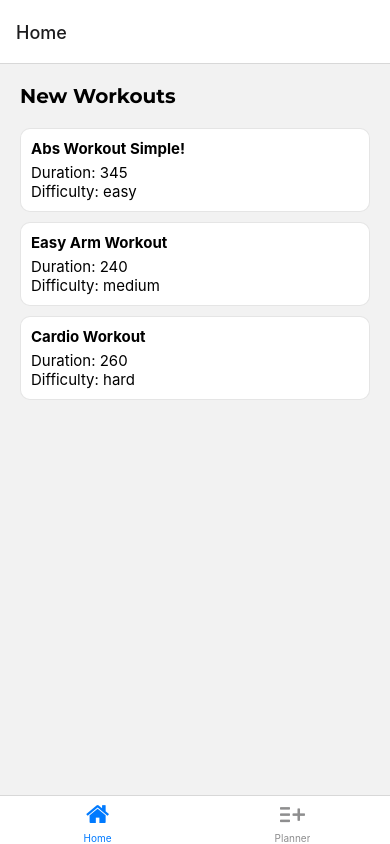
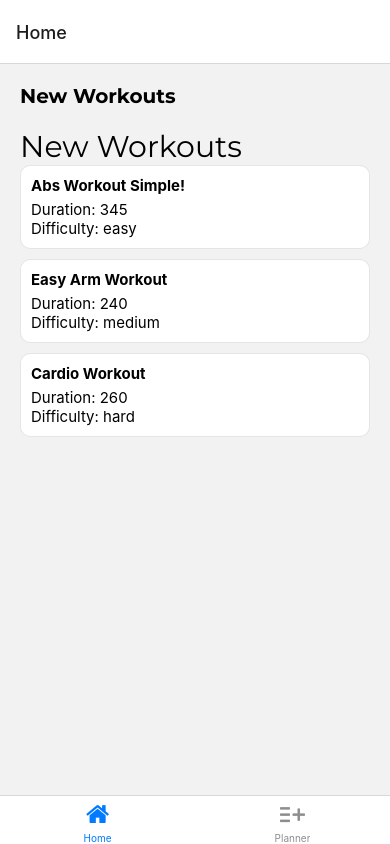
Before and after one commit to matan3sh/WorkoutApp, a React Native app: screen /Home in a window 390 px wide. Built offline with nearby package versions, Linux system fonts and the light colour scheme.

Commit message:
Fix children types in custom text component

```diff
--- /dev/null
+++ b/components/styled/MontserratText.tsx
@@ -0,0 +1,7 @@
+import { Text } from "react-native";
+
+export function MontserratText(props: Text["props"]) {
+  return (
+    <Text {...props} style={[props.style, { fontFamily: "montserrat" }]} />
+  );
+}
--- a/screens/HomeScreen.tsx
+++ b/screens/HomeScreen.tsx
@@ -1,15 +1,17 @@
 import { View, StyleSheet, FlatList, Text } from "react-native";
 import { NativeStackHeaderProps } from "@react-navigation/native-stack";
 
+import { MontserratText } from "../components/styled/MontserratText";
 import WorkoutItem from "../components/WorkoutItem";
 
+import { Workout } from "../types/data";
 import data from "../data.json";
-import { Workout } from "../types/data";
 
 export default function HomeScreen({ navigation }: NativeStackHeaderProps) {
   return (
     <View style={styles.container}>
       <Text style={styles.header}>New Workouts</Text>
+      <MontserratText style={{ fontSize: 30 }}>New Workouts</MontserratText>
       <FlatList
         data={data as Workout[]}
         renderItem={WorkoutItem}
@@ -27,7 +29,6 @@ const styles = StyleSheet.create({
   header: {
     fontSize: 20,
     marginBottom: 20,
-    fontWeight: "bold",
     fontFamily: "montserrat-bold",
   },
 });
```
